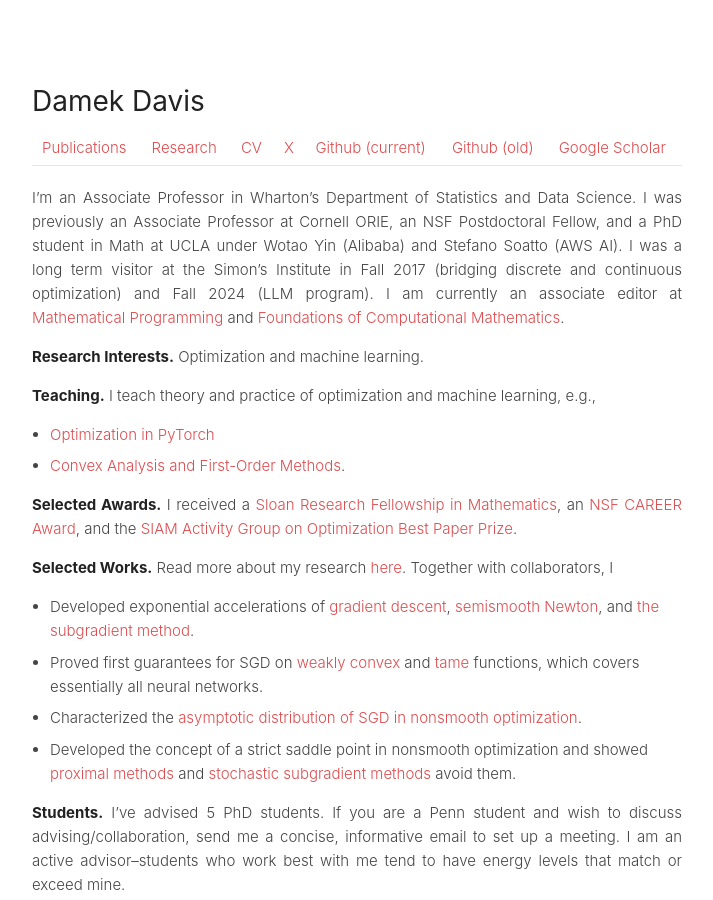
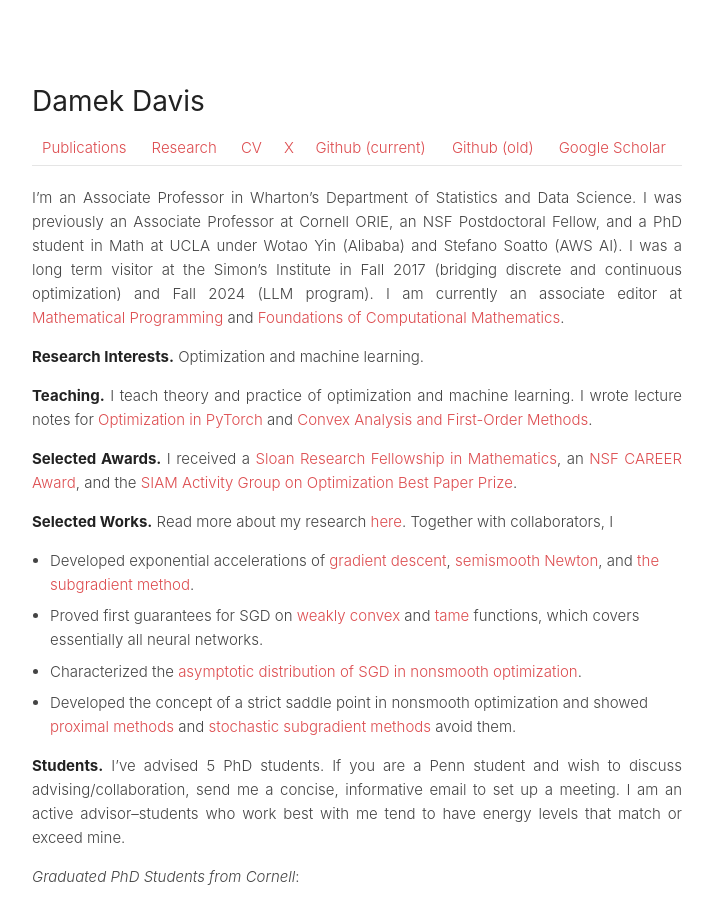
Before and after one commit to damek/damek.github.io, a Jekyll site: the page built from index.md, in a window 1280 px wide and 900 px high. Shown: the whole window, without its empty margins (283-996 px from the left). Built offline with Jekyll 4.4.1, drawn with Linux system fonts in a browser that asks for light colours.

Commit message:
Update index.md to enhance teaching section by integrating lecture notes for courses taught

```diff
--- a/index.md
+++ b/index.md
@@ -11,9 +11,7 @@
 
 **Research Interests.** Optimization and machine learning.
 
-**Teaching.** I teach theory and practice of optimization and machine learning, e.g.,
-- [Optimization in PyTorch](STAT-4830)
-- [Convex Analysis and First-Order Methods](https://damek.github.io/teaching/orie6300/ORIE6300Fall2023notes.pdf).
+**Teaching.** I teach theory and practice of optimization and machine learning. I wrote lecture notes for [Optimization in PyTorch](STAT-4830) and [Convex Analysis and First-Order Methods](https://damek.github.io/teaching/orie6300/ORIE6300Fall2023notes.pdf).
 
 **Selected Awards.** I received a <a href="https://sloan.org/fellowships/">Sloan Research Fellowship in Mathematics</a>, an <a href="https://www.nsf.gov/awardsearch/showAward?AWD_ID=2047637">NSF CAREER Award</a>, and the <a href="https://www.siam.org/prizes-recognition/activity-group-prizes/detail/siag-opt-best-paper-prize">SIAM Activity Group on Optimization Best Paper Prize</a>.
 
```
